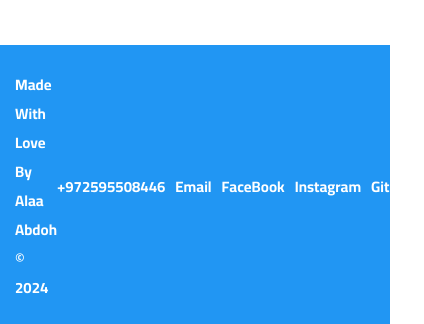
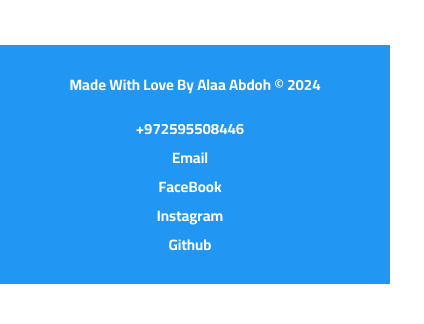
Before and after one commit to alaa-abdoh/Hotel-Reservations, a React (Create React App) app: page /home in a window 390 px wide. Shown: the part 1561-1885 px from the top of the page, 424 px wide, since content can reach past the window. After the commit the page ends 1845 px from the top, so only its background shows below. Built offline with nearby package versions, Linux system fonts and the light colour scheme; no server answers; sample sign-in values are in the browser's storage; a web font is replaced by a local one.

Commit message:
Make the footer responsive

```diff
--- a/src/App.css
+++ b/src/App.css
@@ -227,6 +227,17 @@ footer .container{
   color: white;
   font-size: 15px;
   font-weight: bold;
+}
+@media (max-width:676px){
+  footer .container{
+    flex-direction: column;
+  }
+  footer .container .social{
+    display: flex;
+    flex-direction: column;
+    text-align: center;
+    margin-top: 15px;
+  }
 }
 footer .container a{
   margin-right: 10px;
```
